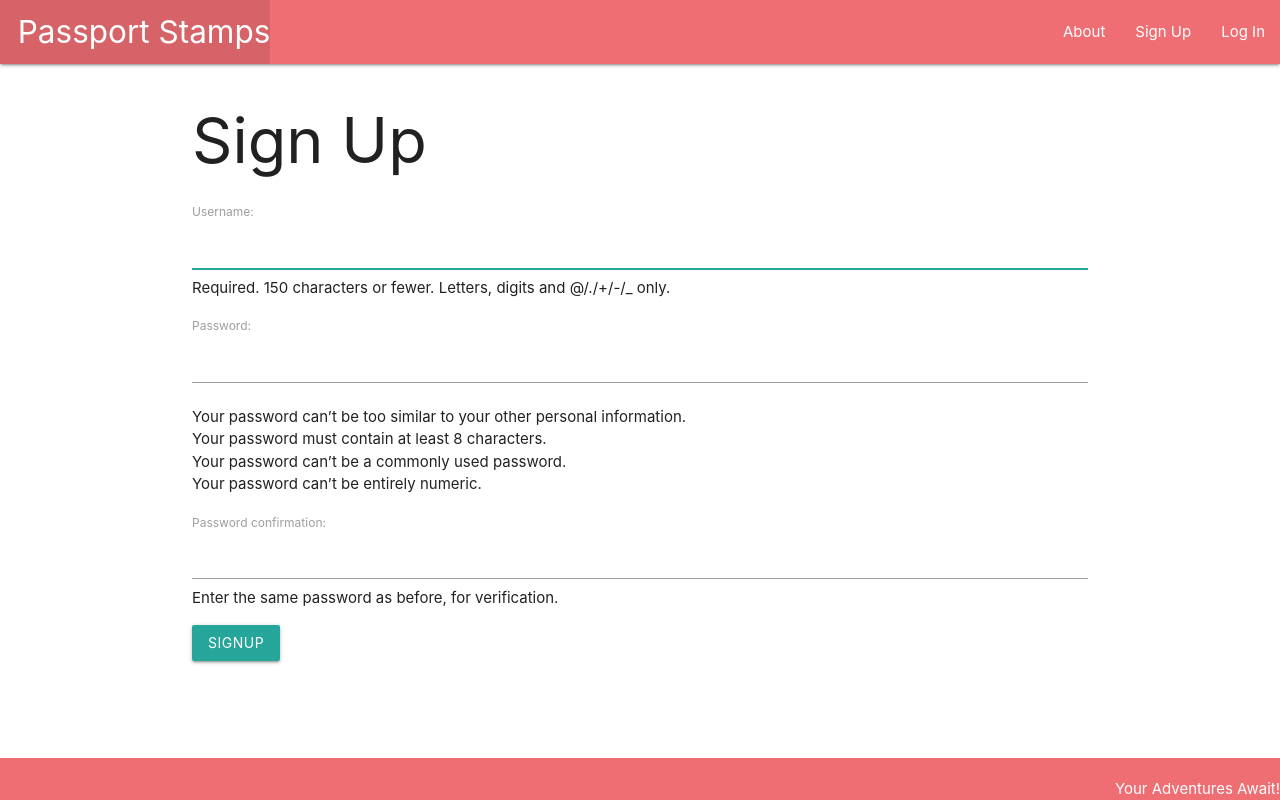
After one commit to pksc350/passportcollector, a Django app: page /accounts/signup/ in a window 1280 px wide. The commit adds this page. Run offline with Django 3.2, Linux system fonts and the light colour scheme.

Commit message:
Commit before deploy

```diff
--- a/main_app/templates/base.html
+++ b/main_app/templates/base.html
@@ -25,16 +25,22 @@
           <ul>
             <li>
               <a href="/" class="left brand-logo"
-                >&nbsp;&nbsp;Passport Stamp Collector</a
+                >&nbsp;&nbsp;Passport Stamps</a
               >
             </li>
           </ul>
           <ul class="right">
             <li><a href="{% url 'about' %}">About</a></li>
+            {% if user.is_authenticated %}
             <li>
               <a href="{% url 'stamps_create' %}">Add a Passport Stamp</a>
             </li>
             <li><a href="{% url 'index' %}">View All My Stamps</a></li>
+            <li><a href="{% url 'logout' %}"> Log Out </a></li>
+            {% else %}
+            <li><a href="{% url 'signup' %}">Sign Up </a></li>
+            <li><a href="{% url 'login' %}">Log In </a></li>
+            {% endif %}
           </ul>
         </div>
       </nav>
--- a/main_app/templates/registration/login.html
+++ b/main_app/templates/registration/login.html
@@ -2,4 +2,10 @@
 
 <h1>Log In</h1>
 
+<form method="post" action="{% url 'login' %}">
+  {% csrf_token %} {{ form.as_p }}
+  <input type="submit" class="btn" value="login" />
+  <input type="hidden" name="next" value="{{ next }}" />
+</form>
+
 {% endblock %}
--- /dev/null
+++ b/main_app/templates/registration/signup.html
@@ -0,0 +1,14 @@
+{% extends 'base.html' %} {% block content %}
+
+<h1>Sign Up</h1>
+
+{% if error_message %}
+<p class="red-text">{{error_message}}</p>
+{%endif%}
+
+<form method="post" action="{% url 'signup' %}">
+  {% csrf_token %} {{ form.as_p }}
+  <input type="submit" class="btn" value="signup" />
+</form>
+
+{% endblock %}
--- a/main_app/urls.py
+++ b/main_app/urls.py
@@ -9,6 +9,7 @@ urlpatterns = [
     path('stamps/create', views.StampCreate.as_view(), name='stamps_create'),
     path('stamps/<int:pk>/update', views.StampUpdate.as_view(), name='stamps_update'),
     path('stamps/<int:pk>/delete', views.StampDelete.as_view(), name='stamps_delete'),
+    path('accounts/signup/', views.signup, name='signup'),
     path('stamps/<int:stamp_id>/add_weather', views.add_weather, name='add_weather'),
     path('stamps/<int:stamp_id>/assoc_attraction/<int:attraction_id>/', views.assoc_attraction, name='assoc_attraction'),
     path('stamps/<int:stamp_id>/add_photo/', views.add_photo, name='add_photo'),
--- a/main_app/views.py
+++ b/main_app/views.py
@@ -1,6 +1,10 @@
 from django.shortcuts import render, redirect
 from .stamp_class import stamps
 from django.views.generic.edit import CreateView, UpdateView, DeleteView
+from django.contrib.auth import login
+from django.contrib.auth.forms import UserCreationForm
+from django.contrib.auth.decorators import login_required
+from django.contrib.auth.mixins import LoginRequiredMixin
 from .models import Stamp, Attraction, Photo
 from .forms import WeatherForm
 
@@ -20,11 +24,12 @@ def home(request):
 def about(request):
     return render(request, 'about.html')
 
+@login_required
 def stamps_index(request):
-    stamps = Stamp.objects.all()
+    stamps = Stamp.objects.filter(user=request.user)
     return render(request, 'stamps/index.html', {'stamps': stamps})
 
-
+@login_required
 def stamp_details(request, stamp_id):
     stamp = Stamp.objects.get(id=stamp_id)
     attractions_i_have_not_seen = Attraction.objects.exclude(id__in = stamp.attractions.all().values_list('id'))
@@ -36,6 +41,7 @@ def stamp_details(request, stamp_id):
     }
     return render(request, 'stamps/detail.html', context)
 
+@login_required
 def add_weather(request, stamp_id):
     form = WeatherForm(request.POST)
 
@@ -45,25 +51,44 @@ def add_weather(request, stamp_id):
         new_weather.save()
     return redirect ('detail', stamp_id=stamp_id)
 
+def signup(request):
+    error_message = ''
+    if request.method == 'POST':
+        form = UserCreationForm(request.POST)
+        if form.is_valid():
+            user = form.save()
+            login (request, user)
+            return redirect('index')
+        else:
+            error_message = 'Invalid sign up - try again'
+    form = UserCreationForm()
+    context = {'form': form, 'error_message': error_message}
+    return render(request, 'registration/signup.html', context)
 
-class StampCreate(CreateView):
+
+class StampCreate(LoginRequiredMixin, CreateView):
     model = Stamp
-    fields = '__all__'
+    fields = ['country', 'date', 'color', 'shape']
+    success_url = '/stamps/'
 
-class StampUpdate(UpdateView):
+    def form_valid(self, form):
+        form.instance.user = self.request.user
+        return super().form_valid(form)
+
+class StampUpdate(LoginRequiredMixin, UpdateView):
     model = Stamp
     fields = ['date', 'color', 'shape']
 
-class StampDelete(DeleteView):
+class StampDelete(LoginRequiredMixin, DeleteView):
     model = Stamp
     success_url = '/stamps/'
 
-
+@login_required
 def assoc_attraction(request, stamp_id, attraction_id):
     Stamp.objects.get(id=stamp_id).attractions.add(attraction_id)
     return redirect('detail', stamp_id=stamp_id)
 
-
+@login_required
 def add_photo(request, stamp_id):
     photo_file = request.FILES.get('photo-file', None)
     if photo_file:
--- a/passport_collector/settings.py
+++ b/passport_collector/settings.py
@@ -120,6 +120,10 @@ USE_TZ = True
 
 STATIC_URL = '/static/'
 
+LOGIN_REDIRECT_URL = '/stamps/'
+
+LOGOUT_REDIRECT_URL = '/'
+
 # Default primary key field type
 # https://docs.djangoproject.com/en/3.2/ref/settings/#default-auto-field
 
```
Also changed, not shown: main_app/templates/main_app/stamp_form.html (+3 -7 lines), 1 other file.
